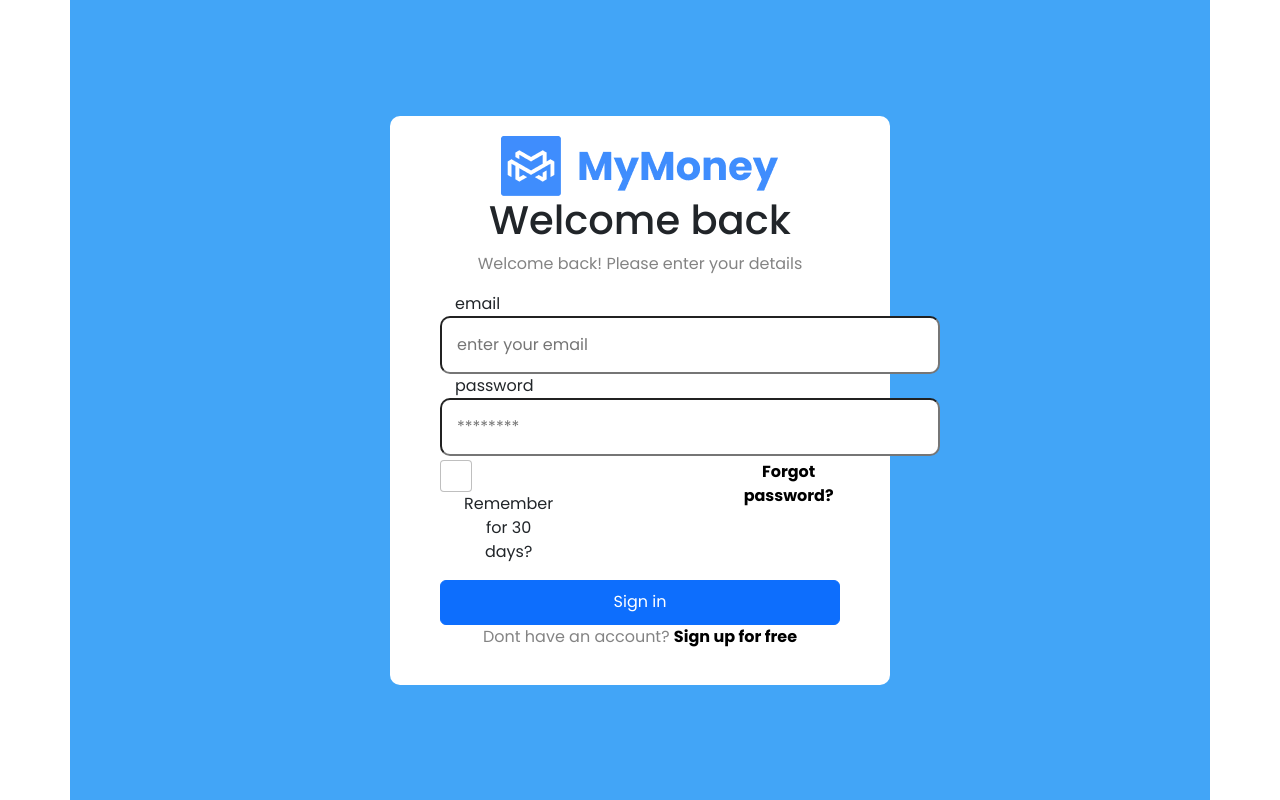
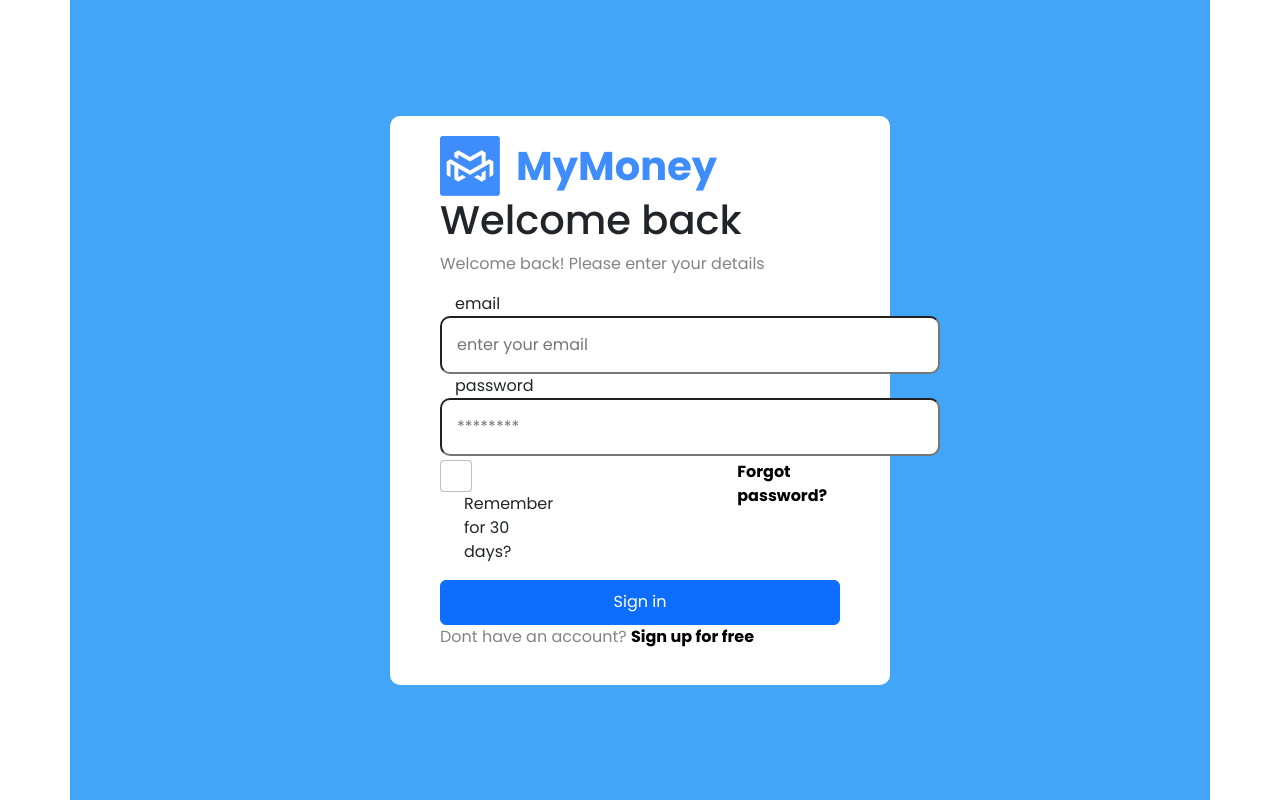
Before and after one commit to abelannta/mymoney-seal, a React (Create React App) app: page / in a window 1280 px wide. Built offline with nearby package versions, Linux system fonts and the light colour scheme.

Commit message:
rename typo on dashboard page, move dashboard page file to pages folder, add poppins font in app.css

```diff
--- a/src/App.css
+++ b/src/App.css
@@ -1,5 +1,11 @@
+@import url('https://fonts.googleapis.com/css2?family=Kumbh+Sans:wght@100;200;300;400;500;600;700;800;900&family=Poppins:ital,wght@0,100;0,200;0,300;0,400;0,500;0,600;0,700;0,800;0,900;1,100;1,200;1,300;1,400;1,500;1,600;1,700;1,800;1,900&display=swap');
+
+* {
+  font-family: 'Poppins', sans-serif;
+}
+
 .App {
-  text-align: center;
+  /*text-align: center;*/
 }
 
 .App-logo {
--- a/src/App.js
+++ b/src/App.js
@@ -1,12 +1,14 @@
 import './App.css';
 import { Route, Routes } from 'react-router-dom';
 import Login from './pages/login/login';
+import DashboarPage from "./pages/dashboard/dashboard-page";
 
 function App() {
   return (
     <div className="App">
       <Routes>
         <Route path="/" element={<Login />} />
+        <Route path="/dashboard" element={<DashboarPage />} />
       </Routes>
     </div>
   );
--- a/src/index.css
+++ b/src/index.css
@@ -1,14 +1,13 @@
-@import url('https://fonts.googleapis.com/css2?family=Kumbh+Sans:wght@100;200;300;400;500;600;700;800;900&family=Poppins:ital,wght@0,100;0,200;0,300;0,400;0,500;0,600;0,700;0,800;0,900;1,100;1,200;1,300;1,400;1,500;1,600;1,700;1,800;1,900&display=swap');
-
-* {
-  font-family: 'Poppins', sans-serif;
-}
-
 body {
   margin: 0;
+  font-family: -apple-system, BlinkMacSystemFont, 'Segoe UI', 'Roboto', 'Oxygen',
+  'Ubuntu', 'Cantarell', 'Fira Sans', 'Droid Sans', 'Helvetica Neue',
+  sans-serif;
+  -webkit-font-smoothing: antialiased;
+  -moz-osx-font-smoothing: grayscale;
 }
 
 code {
   font-family: source-code-pro, Menlo, Monaco, Consolas, 'Courier New',
-    monospace;
+  monospace;
 }
```
Also changed, not shown: src/pages/dashboard/dashboard-page.js (renamed from src/component/dashboard/dashboard-page.js, +7 -7 lines), src/component/dashboard/expense-card.js (renamed from src/component/dashboard/component/expense-card.js), src/component/dashboard/financial-chart.js (renamed from src/component/dashboard/component/financial-chart.js), src/component/dashboard/income-card.js (renamed from src/component/dashboard/component/income-card.js), src/component/dashboard/last-transaction.js (renamed from src/component/dashboard/component/last-transaction.js), src/component/dashboard/wallet-card.js (renamed from src/component/dashboard/component/wallet-card.js), 1 other file (tests, documents, lock files or other folders).
